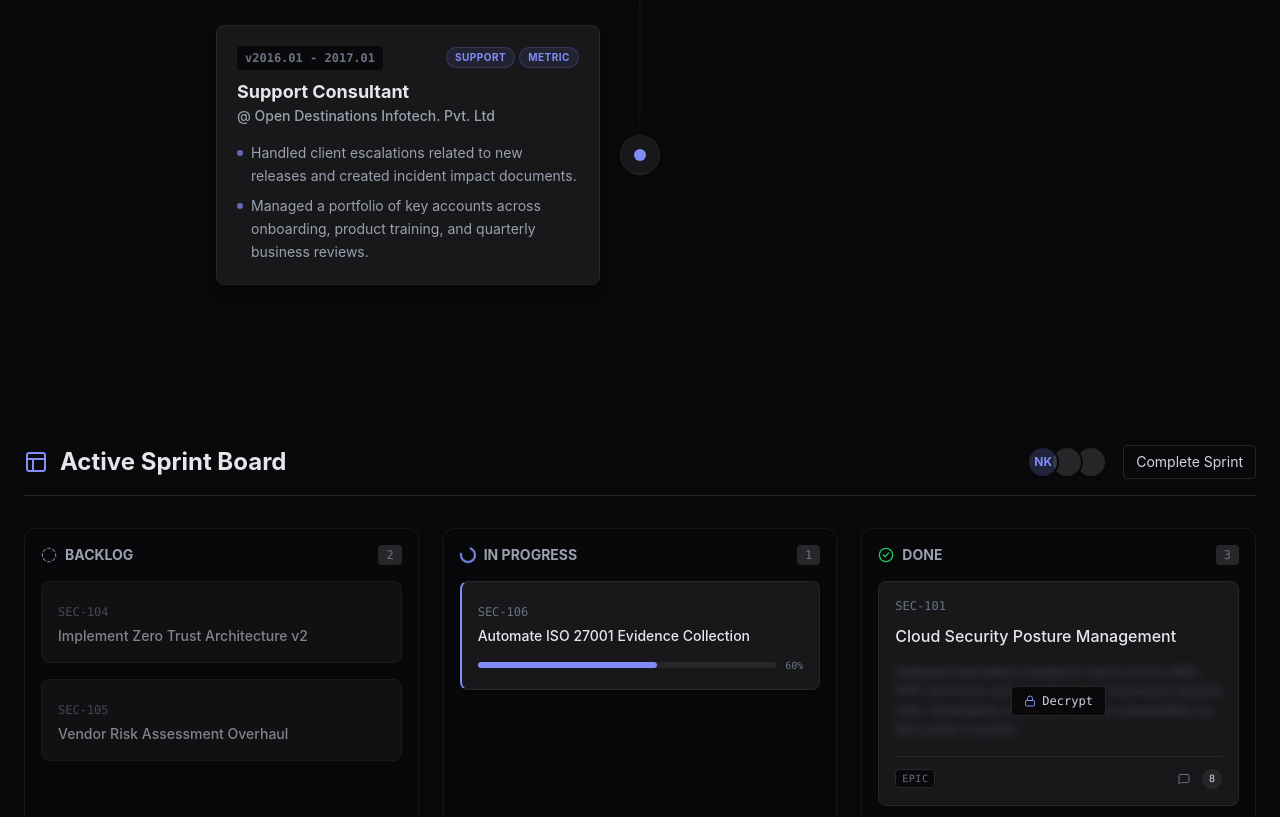
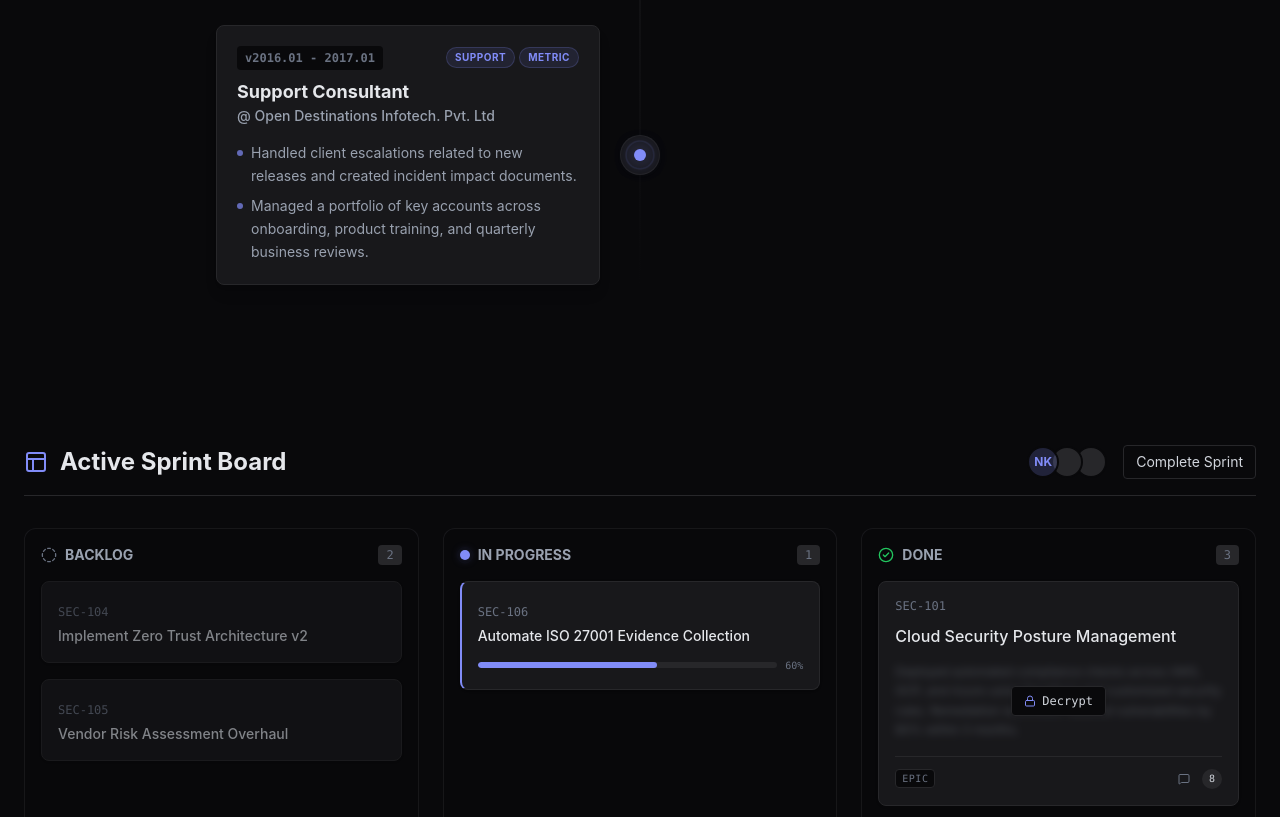
Before and after one commit to DynamicJoker/nimikuriakose.com, a React (Vite) app: page / in a window 1280 px wide. Shown: the part 3140-3957 px from the top of the page. Built offline with nearby package versions, Linux system fonts and the light colour scheme.

Commit message:
feat: subtle animation pass for the website

```diff
--- a/src/components/Contact.jsx
+++ b/src/components/Contact.jsx
@@ -119,7 +119,7 @@ const Contact = () => {
             <div
               className={`rounded-md border px-4 py-3 text-sm font-mono ${
                 formState.status === 'success'
-                  ? 'border-success/30 bg-success/10 text-success'
+                  ? 'reactive-success-settle border-success/30 bg-success/10 text-success'
                   : formState.status === 'error'
                     ? 'border-danger/30 bg-danger/10 text-danger'
                     : 'border-primary/30 bg-primary/10 text-primary-light'
@@ -135,7 +135,7 @@ const Contact = () => {
             <button type="reset" className="px-4 py-2 text-sm font-medium text-gray-400 hover:text-gray-200 transition-colors disabled:opacity-60" disabled={isSending}>
               Cancel
             </button>
-            <button type="submit" className="px-6 py-2 bg-primary text-console text-sm font-bold rounded-md hover:bg-primary-light transition-colors flex items-center gap-2 disabled:cursor-not-allowed disabled:opacity-60" disabled={isSending}>
+            <button type="submit" className={`px-6 py-2 bg-primary text-console text-sm font-bold rounded-md hover:bg-primary-light transition-colors flex items-center gap-2 disabled:cursor-not-allowed disabled:opacity-60 ${isSending ? 'reactive-status-pulse' : ''}`} disabled={isSending}>
               {isSending ? 'Creating...' : 'Create Ticket'} <ArrowUpRight className="w-4 h-4" />
             </button>
           </div>
--- a/src/components/Experience.jsx
+++ b/src/components/Experience.jsx
@@ -14,8 +14,11 @@ const Experience = () => {
       <div className="space-y-12 relative before:absolute before:inset-0 before:ml-5 before:-translate-x-px md:before:mx-auto md:before:translate-x-0 before:h-full before:w-0.5 before:bg-gradient-to-b before:from-transparent before:via-border before:to-transparent">
         {experience.map((release, index) => (
           <div key={index} className="relative flex items-center justify-between md:justify-normal md:odd:flex-row-reverse group is-active">
-            <div className="flex items-center justify-center w-10 h-10 rounded-full border border-white/5 bg-panel text-primary shrink-0 md:order-1 md:group-odd:-translate-x-1/2 md:group-even:translate-x-1/2 shadow-sm z-10">
-              <div className="w-3 h-3 bg-primary rounded-full"></div>
+            <div
+              className="reactive-pulse-dot flex items-center justify-center w-10 h-10 rounded-full border border-white/5 bg-panel text-primary shrink-0 md:order-1 md:group-odd:-translate-x-1/2 md:group-even:translate-x-1/2 shadow-sm z-10"
+              style={{ '--pulse-delay': `${index * 0.45}s` }}
+            >
+              <div className="reactive-pulse-dot__core w-3 h-3 bg-primary rounded-full"></div>
             </div>
 
             <div className="w-[calc(100%-4rem)] md:w-[calc(50%-2.5rem)] bg-panel p-5 rounded-lg border border-border shadow-lg">
--- a/src/components/MethodologyWiki.jsx
+++ b/src/components/MethodologyWiki.jsx
@@ -36,7 +36,10 @@ const MethodologyWiki = () => {
                 transition={{ duration: 0.5, delay: index * 0.15 }}
                 className="relative"
               >
-                <div className="absolute -left-[3rem] top-0 w-8 h-8 bg-console border-2 border-border rounded-full flex items-center justify-center text-gray-400 z-10 shadow-sm">
+                <div
+                  className="reactive-status-pulse absolute -left-[3rem] top-0 w-8 h-8 bg-console border-2 border-border rounded-full flex items-center justify-center text-gray-400 z-10 shadow-sm"
+                  style={{ '--motion-delay': `${index * 0.2}s` }}
+                >
                   <Icon className="w-4 h-4 text-primary" />
                 </div>
                 <h3 className="text-base md:text-lg font-bold text-gray-200 mb-2">{phase.title}</h3>
--- a/src/components/Projects.jsx
+++ b/src/components/Projects.jsx
@@ -104,18 +104,23 @@ const Projects = () => {
         <div className="bg-console/30 rounded-xl p-4 border border-border/50 lg:min-h-[25rem]">
           <div className="flex items-center justify-between mb-4">
             <h3 className="text-sm font-bold text-gray-400 flex items-center gap-2">
-              <div className="w-4 h-4 rounded-full border-2 border-primary border-t-transparent animate-spin"></div>
+              <span className="reactive-status-pulse h-2.5 w-2.5 rounded-full bg-primary"></span>
               IN PROGRESS
             </h3>
             <span className="text-xs bg-border px-2 py-0.5 rounded text-gray-500 font-mono">{inProgressProjects.length}</span>
           </div>
           <div className="space-y-4">
-            {inProgressProjects.map((item) => (
+            {inProgressProjects.map((item, index) => (
               <div key={item.id} className="bg-panel border border-border rounded-lg p-4 shadow-sm border-l-2 border-l-primary min-w-0">
                 <span className="text-xs font-mono text-gray-500">{item.id}</span>
                 <h3 className="font-medium text-gray-200 text-sm mt-1 break-words">{item.title}</h3>
                 <div className="flex items-center gap-2 mt-3">
-                   <div className="min-w-0 flex-1 bg-border rounded-full h-1.5"><div className="bg-primary h-1.5 rounded-full" style={{ width: `${item.progress}%` }}></div></div>
+                   <div className="min-w-0 flex-1 bg-border rounded-full h-1.5 overflow-hidden">
+                     <div
+                       className="reactive-progress-shimmer bg-primary h-1.5 rounded-full"
+                       style={{ width: `${item.progress}%`, '--motion-delay': `${index * 0.35}s` }}
+                     ></div>
+                   </div>
                    <span className="text-[10px] text-gray-500 font-mono">{item.progress}%</span>
                 </div>
               </div>
--- a/src/components/TopNavBar.jsx
+++ b/src/components/TopNavBar.jsx
@@ -334,7 +334,7 @@ const TopNavBar = ({ isJiraMaximized, onRestoreEpic, onOpenCommandPalette }) =>
                   </span>
                   <span className="flex justify-end">
                     {isActive ? (
-                      <span className="h-2 w-2 rounded-full bg-primary shadow-[0_0_8px_rgba(129,140,248,0.8)]" />
+                      <span className="reactive-active-dot h-2 w-2 rounded-full bg-primary" />
                     ) : (
                       <ChevronRight className="h-4 w-4 text-gray-600" />
                     )}
--- a/src/index.css
+++ b/src/index.css
@@ -25,6 +25,246 @@
   }
 }
 
+@layer components {
+  .reactive-pulse-dot {
+    position: relative;
+    isolation: isolate;
+  }
+
+  .reactive-pulse-dot::before {
+    content: "";
+    position: absolute;
+    inset: 0.625rem;
+    z-index: 0;
+    border-radius: inherit;
+    border: 1px solid rgba(129, 140, 248, 0.32);
+    background: rgba(129, 140, 248, 0.08);
+    box-shadow: 0 0 1rem rgba(129, 140, 248, 0.16);
+    opacity: 0;
+    transform: scale(0.72);
+    animation: reactive-pulse-ring 3.8s ease-out infinite;
+    animation-delay: var(--pulse-delay, 0s);
+  }
+
+  .reactive-pulse-dot__core {
+    position: relative;
+    z-index: 1;
+    box-shadow: 0 0 0.75rem rgba(129, 140, 248, 0.36);
+    animation: reactive-pulse-core 3.8s ease-in-out infinite;
+    animation-delay: var(--pulse-delay, 0s);
+  }
+
+  .reactive-status-pulse {
+    position: relative;
+    isolation: isolate;
+    box-shadow: 0 0 0.75rem rgba(129, 140, 248, 0.34);
+    animation: reactive-status-core 3.4s ease-in-out infinite;
+    animation-delay: var(--motion-delay, 0s);
+  }
+
+  .reactive-status-pulse::before {
+    content: "";
+    position: absolute;
+    inset: -0.25rem;
+    z-index: -1;
+    border-radius: inherit;
+    border: 1px solid rgba(129, 140, 248, 0.28);
+    opacity: 0;
+    transform: scale(0.82);
+    animation: reactive-status-ring 3.4s ease-out infinite;
+    animation-delay: var(--motion-delay, 0s);
+  }
+
+  .reactive-active-dot {
+    position: relative;
+    isolation: isolate;
+    box-shadow: 0 0 0.5rem rgba(129, 140, 248, 0.72);
+  }
+
+  .reactive-active-dot::before {
+    content: "";
+    position: absolute;
+    inset: -0.25rem;
+    z-index: -1;
+    border-radius: inherit;
+    border: 1px solid rgba(129, 140, 248, 0.34);
+    opacity: 0;
+    transform: scale(0.85);
+    animation: reactive-active-dot-ring 2.8s ease-out infinite;
+  }
+
+  .reactive-progress-shimmer {
+    position: relative;
+    overflow: hidden;
+  }
+
+  .reactive-progress-shimmer::after {
+    content: "";
+    position: absolute;
+    inset: 0;
+    background: linear-gradient(
+      90deg,
+      transparent 0%,
+      rgba(255, 255, 255, 0.34) 45%,
+      rgba(165, 180, 252, 0.42) 50%,
+      transparent 100%
+    );
+    transform: translateX(-120%);
+    animation: reactive-progress-shimmer 3.6s ease-in-out infinite;
+    animation-delay: var(--motion-delay, 0s);
+  }
+
+  .reactive-icon-glow {
+    position: relative;
+    transition:
+      border-color 180ms ease,
+      box-shadow 180ms ease,
+      transform 180ms ease;
+  }
+
+  .group:hover .reactive-icon-glow,
+  .group:focus-within .reactive-icon-glow {
+    border-color: rgba(129, 140, 248, 0.5);
+    box-shadow: 0 0 1rem rgba(129, 140, 248, 0.18);
+    transform: translateY(-1px);
+  }
+
+  .reactive-success-settle {
+    animation: reactive-success-settle 720ms ease-out both;
+  }
+}
+
+@keyframes reactive-pulse-ring {
+  0% {
+    opacity: 0;
+    transform: scale(0.72);
+  }
+
+  14% {
+    opacity: 0.5;
+  }
+
+  52% {
+    opacity: 0;
+    transform: scale(2.2);
+  }
+
+  100% {
+    opacity: 0;
+    transform: scale(2.2);
+  }
+}
+
+@keyframes reactive-pulse-core {
+  0%,
+  100% {
+    box-shadow: 0 0 0.75rem rgba(129, 140, 248, 0.3);
+  }
+
+  18% {
+    box-shadow: 0 0 1.05rem rgba(129, 140, 248, 0.52);
+  }
+}
+
+@keyframes reactive-status-ring {
+  0% {
+    opacity: 0;
+    transform: scale(0.82);
+  }
+
+  18% {
+    opacity: 0.42;
+  }
+
+  58% {
+    opacity: 0;
+    transform: scale(1.9);
+  }
+
+  100% {
+    opacity: 0;
+    transform: scale(1.9);
+  }
+}
+
+@keyframes reactive-status-core {
+  0%,
+  100% {
+    box-shadow: 0 0 0.55rem rgba(129, 140, 248, 0.26);
+  }
+
+  22% {
+    box-shadow: 0 0 0.95rem rgba(129, 140, 248, 0.5);
+  }
+}
+
+@keyframes reactive-active-dot-ring {
+  0% {
+    opacity: 0;
+    transform: scale(0.85);
+  }
+
+  20% {
+    opacity: 0.5;
+  }
+
+  60% {
+    opacity: 0;
+    transform: scale(2.35);
+  }
+
+  100% {
+    opacity: 0;
+    transform: scale(2.35);
+  }
+}
+
+@keyframes reactive-progress-shimmer {
+  0%,
+  38% {
+    transform: translateX(-120%);
+  }
+
+  72%,
+  100% {
+    transform: translateX(120%);
+  }
+}
+
+@keyframes reactive-success-settle {
+  0% {
+    transform: translateY(0);
+    box-shadow: 0 0 0 rgba(34, 197, 94, 0);
+  }
+
+  38% {
+    transform: translateY(-1px);
+    box-shadow: 0 0 1.15rem rgba(34, 197, 94, 0.16);
+  }
+
+  100% {
+    transform: translateY(0);
+    box-shadow: 0 0 0 rgba(34, 197, 94, 0);
+  }
+}
+
+@media (prefers-reduced-motion: reduce) {
+  .reactive-pulse-dot::before,
+  .reactive-pulse-dot__core,
+  .reactive-status-pulse,
+  .reactive-status-pulse::before,
+  .reactive-active-dot::before,
+  .reactive-progress-shimmer::after,
+  .reactive-success-settle {
+    animation: none;
+  }
+
+  .group:hover .reactive-icon-glow,
+  .group:focus-within .reactive-icon-glow {
+    transform: none;
+  }
+}
+
 /* Custom Scrollbar for sleek UI */
 ::-webkit-scrollbar {
   width: 8px;
```
Also changed, not shown: src/components/ImpactDashboard.jsx (+27 -5 lines).
